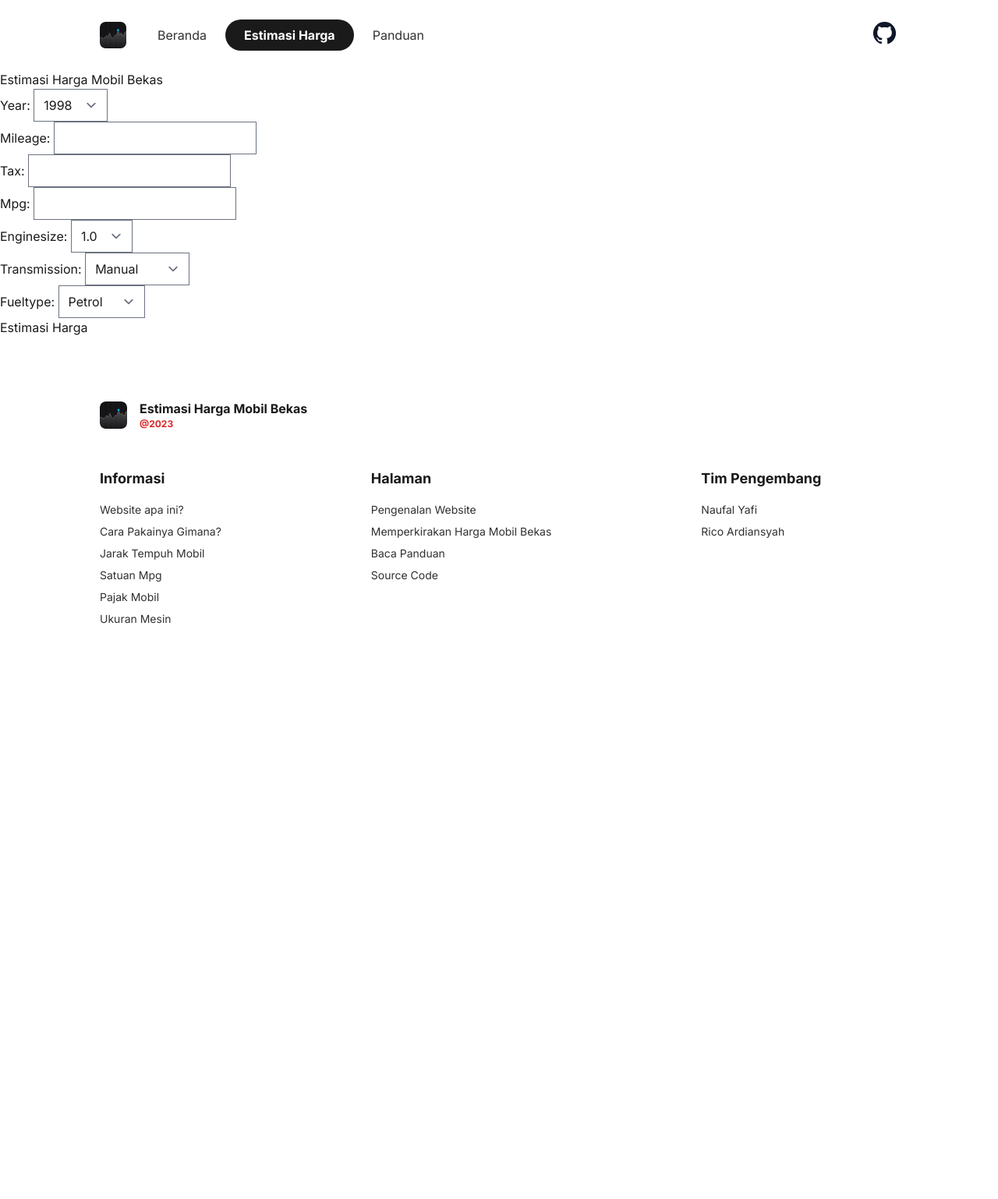
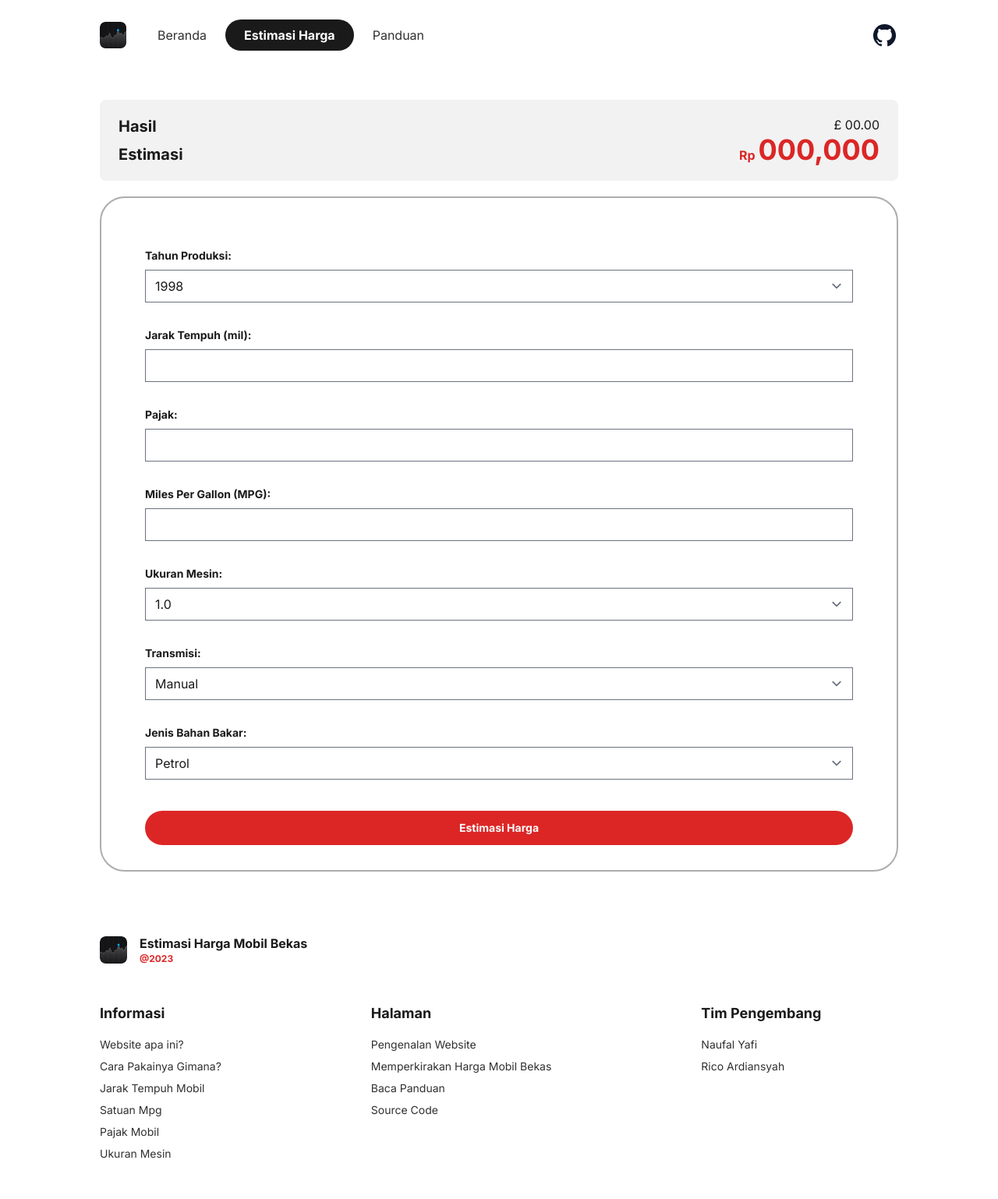
Before and after one commit to 0xricoard/Django-App, a Django app: page /estimate/ in a window 1280 px wide. Shown: the whole page at 78% size. Before the commit the page ends 800 px from the top, so only its background shows below. Run offline with Django 3.2, Linux system fonts and the light colour scheme; parts of the project's set-up code (start-up, migrations or seed data) failed here and were passed over; some libraries are stand-ins or nearby versions.

Commit message:
responsive

```diff
--- a/django_app/forms/mobil_form.py
+++ b/django_app/forms/mobil_form.py
@@ -45,27 +45,26 @@ class MobilForm(forms.Form):
 
     ENGINE_SIZE_CHOICES = [
         (1.0, '1.0'),
-        (1.1, '1.1'),
         (1.2, '1.2'),
         (1.3, '1.3'),
         (1.4, '1.4'),
         (1.5, '1.5'),
         (1.6, '1.6'),
-        (1.7, '1.7'),
         (1.8, '1.8'),
-        (1.9, '1.9'),
         (2.0, '2.0'),
-        (2.1, '2.1'),
         (2.2, '2.2'),
-        (2.3, '2.3'),
         (2.4, '2.4'),
         (2.5, '2.5'),
+        (2.8, '2.8'),
+        (3.0, '3.0'),
+        (4.2, '4.2'),
+        (4.5, '4.5'),
     ]
 
-    year = forms.ChoiceField(choices=YEAR_CHOICES)
-    mileage = forms.IntegerField()
-    tax = forms.IntegerField()
-    mpg = forms.FloatField()
-    engineSize = forms.ChoiceField(choices=ENGINE_SIZE_CHOICES)
-    transmission = forms.ChoiceField(choices=TRANSMISSION_CHOICES)
-    fuelType = forms.ChoiceField(choices=FUEL_TYPE_CHOICES)
+    year = forms.ChoiceField(choices=YEAR_CHOICES, label="Tahun Produksi")
+    mileage = forms.IntegerField(label="Jarak Tempuh (mil)")
+    tax = forms.IntegerField(label="Pajak")
+    mpg = forms.FloatField(label="Miles Per Gallon (MPG)")
+    engineSize = forms.ChoiceField(choices=ENGINE_SIZE_CHOICES, label="Ukuran Mesin")
+    transmission = forms.ChoiceField(choices=TRANSMISSION_CHOICES, label="Transmisi")
+    fuelType = forms.ChoiceField(choices=FUEL_TYPE_CHOICES, label="Jenis Bahan Bakar")
--- a/django_app/settings.py
+++ b/django_app/settings.py
@@ -28,7 +28,11 @@ SECRET_KEY = os.getenv('SECRET_KEY')
 DEBUG = True if os.getenv('NODE_ENV') != 'production' else False
 
 ALLOWED_HOSTS = ['127.0.0.1','sg-contabo.muhammadri.co']
+
+# tailwind setup
 INTERNAL_IPS = ['127.0.0.1']
+NPM_BIN_PATH = r'C:\Program Files\nodejs\npm.cmd'
+TAILWIND_APP_NAME = 'theme'
 
 # Application definition
 
@@ -57,7 +61,6 @@ MIDDLEWARE = [
 ]
 
 ROOT_URLCONF = 'django_app.urls'
-NPM_BIN_PATH = r'C:\Program Files\nodejs\npm.cmd'
 
 TEMPLATES = [
   {
@@ -77,7 +80,6 @@ TEMPLATES = [
 
 WSGI_APPLICATION = 'django_app.wsgi.application'
 
-TAILWIND_APP_NAME = 'theme'
 
 # Database
 # https://docs.djangoproject.com/en/3.0/ref/settings/#databases
--- a/templates/estimasi_harga.html
+++ b/templates/estimasi_harga.html
@@ -1,27 +1,29 @@
 {% extends "partials/base.html" %}
 
 {% block body %}
-<div class="container" style="padding-top: 90px">
-  <h1>Estimasi Harga Mobil Bekas</h1>
 
+<section class="px-6 lg:px-32 pt-32 text-neutral-900" id="#result">
+  <div class="bg-neutral-100 py-5 rounded-lg px-6 flex flex-col md:flex-row justify-between items-center">
+    <h1 class="font-bold text-xl flex flex-row md:flex-col gap-2 flex-wrap">
+      <span>Hasil</span>
+      <span>Estimasi</span>
+    </h1>
+
+    <div class="text-center md:text-end mt-5 md:mt-0">
+      <h3>£ {% if estimasi %}{{ estimasi }}{% else %}00.00{% endif %} </h3>
+      <h2 class="text-red font-bold">Rp <span class="text-4xl">{% if estimasi %}{{ estimasi_rupiah }}{% else %}000,000{% endif %}</span></h2>
+    </div>
+  </div>
+</section>
+
+<main class="mt-5 px-6 lg:px-32">
   <form method="post">
     {% csrf_token %} {{ form.as_p }}
-    <input type="submit" value="Estimasi Harga" />
+
+    <a href="#result" class="cursor-pointer">
+      <input type="submit" value="Estimasi Harga" class="w-full bg-red py-3 font-bold text-neutral-50 rounded-full text-sm mt-10 cursor-pointer"/>
+    </a>
   </form>
-
-</div>
-
-  {% if estimasi %}
-    <section class="px-6 lg:px-32 text-neutral-900">
-      <div class="bg-neutral-100 py-5 rounded-lg px-6 flex justify-between items-center">
-        <h1 class="font-bold text-xl">Hasil <br /> Estimasi</h1>
-
-        <div class="text-end">
-          <h3>£ {{ estimasi }}</h3>
-          <h2 class="text-red font-bold">Rp <span class="text-4xl">{{ estimasi_rupiah }}</span></h2>
-        </div>
-      </div>
-    </section>
-  {% endif %}
+</main>
 
 {% endblock %}
--- a/templates/partials/base.html
+++ b/templates/partials/base.html
@@ -30,7 +30,7 @@
     <title>{{ title }} | Estimasi Harga Mobil Bekas</title>
   </head>
   <body class="font-inter text-neutral-900">
-    <header class="fixed top-0 left-0 px-6 lg:px-32 w-full backdrop-blur-sm mt-4">
+    <header class="fixed top-0 left-0 px-6 lg:px-32 w-full bg-neutral-50 md:bg-transparent md:backdrop-blur-sm mt-0 md:mt-4">
       {% include 'partials/header.html' %}
     </header>
     {% block body %}{% endblock %}
--- a/templates/partials/footer.html
+++ b/templates/partials/footer.html
@@ -1,15 +1,15 @@
 {% load static %}
 
-<div class="flex items-center gap-4">
+<div class="flex flex-col md:flex-row items-center gap-4">
   <img src="{% static 'images/icon.png' %}" alt="logo" width="35px"/>
 
-  <div>
+  <div class="text-center md:text-start">
     <h1 class="font-bold text-neutral-900">Estimasi Harga Mobil Bekas</h1>
     <p class="text-red text-xs font-bold">@2023</p>
   </div>
 </div>
 
-<div class="flex gap-48 mt-12">
+<div class="flex flex-col md:flex-row gap-10 md:gap-32 lg:gap-48 mt-12 text-center md:text-start">
   <div>
     <h1 class="font-bold text-lg">Informasi</h1>
     <ul class="text-neutral-700 text-sm flex flex-col gap-2 mt-4">
--- a/templates/partials/header.html
+++ b/templates/partials/header.html
@@ -6,8 +6,8 @@
       <img src="{% static 'images/icon.png' %}" width="34" alt="logo" title="Beranda"/>
     </div>
 
-    <nav class="">
-      <ul class="flex">
+    <nav class="nav-mobile md:nav-desktop">
+      <ul class="flex flex-col md:flex-row gap-4 md:gap-0">
         <li>
           <a href="/">
             <button class="nav {% if params == '/' %}active{% endif %}">Beranda</button>
@@ -23,13 +23,21 @@
             <button class="nav {% if params == '/docs' %}active{% endif %}">Panduan</button>
           </a>
         </li>
+        <li>
+          <a href="https://github.com/0xricoard/Django-App" target="_blank">
+            <button class="flex md:hidden nav justify-center gap-2 items-center">
+              <img src="{% static 'images/github.svg' %}" alt="github logo" title="goto repo github" width="28px" height="28px"/>
+              <p>Source Code</p>
+            </button>
+          </a>
+        </li>
       </ul>
     </nav>
   </div>
 
   <div class="flex items-center {% if params != '/estimate' %}gap-5{% endif %}">
     <a href="https://github.com/0xricoard/Django-App" target="_blank">
-      <button>
+      <button class="hidden md:block">
         <img src="{% static 'images/github.svg' %}" alt="github logo" title="goto repo github" width="35px" height="35px"/>
       </button>
     </a>
--- a/theme/static/css/dist/styles.css
+++ b/theme/static/css/dist/styles.css
@@ -739,7 +739,57 @@ select {
   }
 }
 
+form {
+  border-radius: 1rem;
+  border-width: 2px;
+  --tw-border-opacity: 1;
+  border-color: rgb(173 173 173 / var(--tw-border-opacity));
+  padding-top: 2rem;
+  padding-bottom: 2rem;
+  padding-left: 1.25rem;
+  padding-right: 1.25rem;
+}
+
+@media (min-width: 768px) {
+  form {
+    border-radius: 2rem;
+    padding-left: 3.5rem;
+    padding-right: 3.5rem;
+  }
+}
+
+label {
+  margin-top: 2rem;
+  display: block;
+  font-size: 0.875rem;
+  line-height: 1.25rem;
+  font-weight: 700;
+  --tw-text-opacity: 1;
+  color: rgb(26 26 26 / var(--tw-text-opacity));
+}
+
+select, input {
+  margin-top: 0.5rem;
+  width: 100%;
+  outline: 2px solid transparent;
+  outline-offset: 2px;
+}
+
+.nav-mobile {
+  position: absolute;
+  left: 0px;
+  top: 3rem;
+  width: 100%;
+  --tw-bg-opacity: 1;
+  background-color: rgb(254 254 254 / var(--tw-bg-opacity));
+  padding-left: 1.5rem;
+  padding-right: 1.5rem;
+  padding-top: 1rem;
+  padding-bottom: 1rem;
+}
+
 .nav {
+  width: 100%;
   border-radius: 9999px;
   padding-left: 1.5rem;
   padding-right: 1.5rem;
@@ -749,12 +799,28 @@ select {
   color: rgb(49 49 49 / var(--tw-text-opacity));
 }
 
+.nav:hover {
+  --tw-bg-opacity: 1;
+  background-color: rgb(242 242 242 / var(--tw-bg-opacity));
+}
+
+@media (min-width: 768px) {
+  .nav {
+    width: auto;
+  }
+}
+
 .active {
   --tw-bg-opacity: 1;
   background-color: rgb(26 26 26 / var(--tw-bg-opacity));
   font-weight: 700;
   --tw-text-opacity: 1;
   color: rgb(254 254 254 / var(--tw-text-opacity));
+}
+
+.active:hover {
+  --tw-bg-opacity: 1;
+  background-color: rgb(26 26 26 / var(--tw-bg-opacity));
 }
 
 .sr-only {
@@ -810,6 +876,10 @@ select {
   margin-right: auto;
 }
 
+.mb-14 {
+  margin-bottom: 3.5rem;
+}
+
 .mb-4 {
   margin-bottom: 1rem;
 }
@@ -818,16 +888,24 @@ select {
   margin-bottom: 1.25rem;
 }
 
+.mt-0 {
+  margin-top: 0px;
+}
+
+.mt-10 {
+  margin-top: 2.5rem;
+}
+
 .mt-12 {
   margin-top: 3rem;
 }
 
-.mt-14 {
-  margin-top: 3.5rem;
+.mt-4 {
+  margin-top: 1rem;
 }
 
-.mt-4 {
-  margin-top: 1rem;
+.mt-5 {
+  margin-top: 1.25rem;
 }
 
 .mt-8 {
@@ -858,8 +936,8 @@ select {
   display: none;
 }
 
-.h-\[500px\] {
-  height: 500px;
+.h-auto {
+  height: auto;
 }
 
 .h-screen {
@@ -878,8 +956,24 @@ select {
   transform: translate(var(--tw-translate-x), var(--tw-translate-y)) rotate(var(--tw-rotate)) skewX(var(--tw-skew-x)) skewY(var(--tw-skew-y)) scaleX(var(--tw-scale-x)) scaleY(var(--tw-scale-y));
 }
 
+.cursor-pointer {
+  cursor: pointer;
+}
+
+.flex-row {
+  flex-direction: row;
+}
+
 .flex-col {
   flex-direction: column;
+}
+
+.flex-col-reverse {
+  flex-direction: column-reverse;
+}
+
+.flex-wrap {
+  flex-wrap: wrap;
 }
 
 .content-start {
@@ -898,8 +992,8 @@ select {
   justify-content: space-between;
 }
 
-.justify-around {
-  justify-content: space-around;
+.gap-10 {
+  gap: 2.5rem;
 }
 
 .gap-2 {
@@ -908,10 +1002,6 @@ select {
 
 .gap-4 {
   gap: 1rem;
-}
-
-.gap-48 {
-  gap: 12rem;
 }
 
 .gap-5 {
@@ -930,10 +1020,6 @@ select {
   border-radius: 9999px;
 }
 
-.rounded-sm {
-  border-radius: 0.125rem;
-}
-
 .rounded-lg {
   border-radius: 0.5rem;
 }
@@ -942,19 +1028,19 @@ select {
   border-width: 1px;
 }
 
+.bg-neutral-100 {
+  --tw-bg-opacity: 1;
+  background-color: rgb(242 242 242 / var(--tw-bg-opacity));
+}
+
+.bg-neutral-50 {
+  --tw-bg-opacity: 1;
+  background-color: rgb(254 254 254 / var(--tw-bg-opacity));
+}
+
 .bg-red {
   --tw-bg-opacity: 1;
   background-color: rgb(220 38 38 / var(--tw-bg-opacity));
-}
-
-.bg-neutral-300 {
-  --tw-bg-opacity: 1;
-  background-color: rgb(173 173 173 / var(--tw-bg-opacity));
-}
-
-.bg-neutral-100 {
-  --tw-bg-opacity: 1;
-  background-color: rgb(242 242 242 / var(--tw-bg-opacity));
 }
 
 .px-4 {
@@ -982,14 +1068,14 @@ select {
   padding-bottom: 0.75rem;
 }
 
+.py-5 {
+  padding-top: 1.25rem;
+  padding-bottom: 1.25rem;
+}
+
 .py-8 {
   padding-top: 2rem;
   padding-bottom: 2rem;
-}
-
-.py-5 {
-  padding-top: 1.25rem;
-  padding-bottom: 1.25rem;
 }
 
 .pb-12 {
@@ -1004,12 +1090,17 @@ select {
   text-align: center;
 }
 
-.text-end {
-  text-align: end;
+.text-start {
+  text-align: start;
 }
 
 .font-inter {
   font-family: Inter, sans-serif;
+}
+
+.text-4xl {
+  font-size: 2.25rem;
+  line-height: 2.5rem;
 }
 
 .text-5xl {
@@ -1027,29 +1118,14 @@ select {
   line-height: 1.25rem;
 }
 
-.text-xs {
-  font-size: 0.75rem;
-  line-height: 1rem;
-}
-
 .text-xl {
   font-size: 1.25rem;
   line-height: 1.75rem;
 }
 
-.text-2xl {
-  font-size: 1.5rem;
-  line-height: 2rem;
-}
-
-.text-3xl {
-  font-size: 1.875rem;
-  line-height: 2.25rem;
-}
-
-.text-4xl {
-  font-size: 2.25rem;
-  line-height: 2.5rem;
+.text-xs {
+  font-size: 0.75rem;
+  line-height: 1rem;
 }
 
 .font-bold {
@@ -1088,14 +1164,27 @@ select {
   filter: var(--tw-blur) var(--tw-brightness) var(--tw-contrast) var(--tw-grayscale) var(--tw-hue-rotate) var(--tw-invert) var(--tw-saturate) var(--tw-sepia) var(--tw-drop-shadow);
 }
 
-.backdrop-blur-sm {
-  --tw-backdrop-blur: blur(4px);
-  -webkit-backdrop-filter: var(--tw-backdrop-blur) var(--tw-backdrop-brightness) var(--tw-backdrop-contrast) var(--tw-backdrop-grayscale) var(--tw-backdrop-hue-rotate) var(--tw-backdrop-invert) var(--tw-backdrop-opacity) var(--tw-backdrop-saturate) var(--tw-backdrop-sepia);
-          backdrop-filter: var(--tw-backdrop-blur) var(--tw-backdrop-brightness) var(--tw-backdrop-contrast) var(--tw-backdrop-grayscale) var(--tw-backdrop-hue-rotate) var(--tw-backdrop-invert) var(--tw-backdrop-opacity) var(--tw-backdrop-saturate) var(--tw-backdrop-sepia);
+.ease-in-out {
+  transition-timing-function: cubic-bezier(0.4, 0, 0.2, 1);
 }
 
-.ease-in-out {
-  transition-timing-function: cubic-bezier(0.4, 0, 0.2, 1);
+@media (min-width: 768px) {
+  .md\:nav-desktop {
+    left: 0px;
+  }
+
+  @media (min-width: 768px) {
+    .md\:nav-desktop {
+      position: relative;
+      top: 0px;
+      width: auto;
+      background-color: transparent;
+      padding-left: 0px;
+      padding-right: 0px;
+      padding-top: 0px;
+      padding-bottom: 0px;
+    }
+  }
 }
 
 .hover\:text-red:hover {
@@ -1107,9 +1196,85 @@ select {
   opacity: 0.7;
 }
 
+@media (min-width: 768px) {
+  .md\:mb-0 {
+    margin-bottom: 0px;
+  }
+
+  .md\:mt-0 {
+    margin-top: 0px;
+  }
+
+  .md\:mt-14 {
+    margin-top: 3.5rem;
+  }
+
+  .md\:mt-4 {
+    margin-top: 1rem;
+  }
+
+  .md\:block {
+    display: block;
+  }
+
+  .md\:hidden {
+    display: none;
+  }
+
+  .md\:h-\[500px\] {
+    height: 500px;
+  }
+
+  .md\:w-auto {
+    width: auto;
+  }
+
+  .md\:flex-row {
+    flex-direction: row;
+  }
+
+  .md\:flex-col {
+    flex-direction: column;
+  }
+
+  .md\:gap-0 {
+    gap: 0px;
+  }
+
+  .md\:gap-32 {
+    gap: 8rem;
+  }
+
+  .md\:bg-transparent {
+    background-color: transparent;
+  }
+
+  .md\:text-center {
+    text-align: center;
+  }
+
+  .md\:text-start {
+    text-align: start;
+  }
+
+  .md\:text-end {
+    text-align: end;
+  }
+
+  .md\:backdrop-blur-sm {
+    --tw-backdrop-blur: blur(4px);
+    -webkit-backdrop-filter: var(--tw-backdrop-blur) var(--tw-backdrop-brightness) var(--tw-backdrop-contrast) var(--tw-backdrop-grayscale) var(--tw-backdrop-hue-rotate) var(--tw-backdrop-invert) var(--tw-backdrop-opacity) var(--tw-backdrop-saturate) var(--tw-backdrop-sepia);
+            backdrop-filter: var(--tw-backdrop-blur) var(--tw-backdrop-brightness) var(--tw-backdrop-contrast) var(--tw-backdrop-grayscale) var(--tw-backdrop-hue-rotate) var(--tw-backdrop-invert) var(--tw-backdrop-opacity) var(--tw-backdrop-saturate) var(--tw-backdrop-sepia);
+  }
+}
+
 @media (min-width: 1024px) {
   .lg\:w-\[75\%\] {
     width: 75%;
+  }
+
+  .lg\:gap-48 {
+    gap: 12rem;
   }
 
   .lg\:px-32 {
```
Also changed, not shown: setup.py (+16 -4 lines), templates/home.html (+10 -10 lines), theme/static_src/src/styles.css (+17 -2 lines), README.md.
